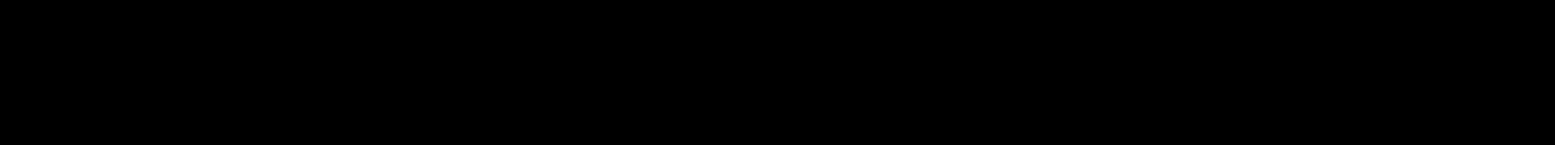
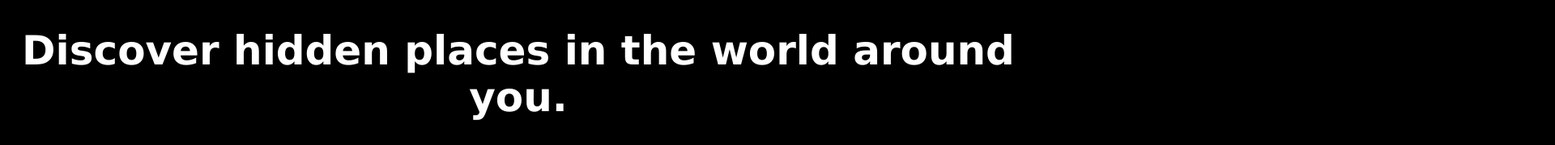
Before and after one commit to sebmuh/excursion, a plain HTML site: page index.html in a window 1280 px wide. Shown: the top 180 px of the page at 81% size, 1920 px wide, since content can reach past the window. Drawn offline with Linux system fonts and the light colour scheme.

Commit message:
Update style.css

```diff
--- a/resources/css/style.css
+++ b/resources/css/style.css
@@ -6,7 +6,7 @@
 }
 
 h1 {
-    font-size: 520px;
+    font-size: 50px;
 }
 
 h2 {
```
